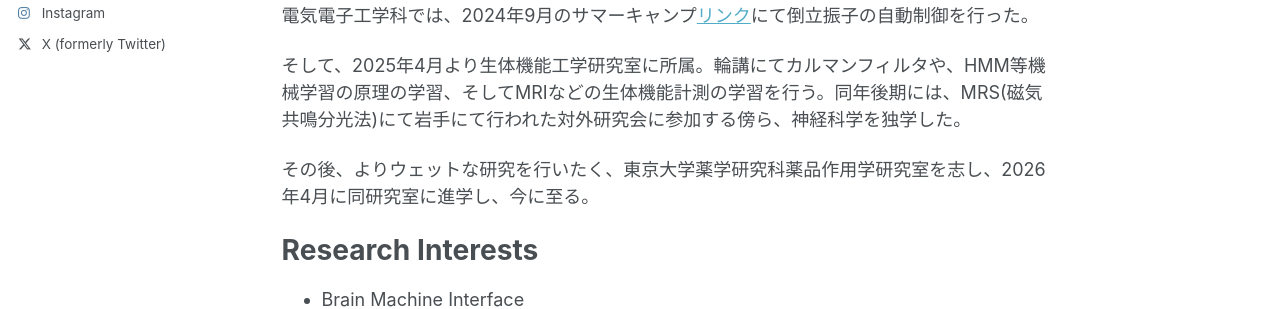
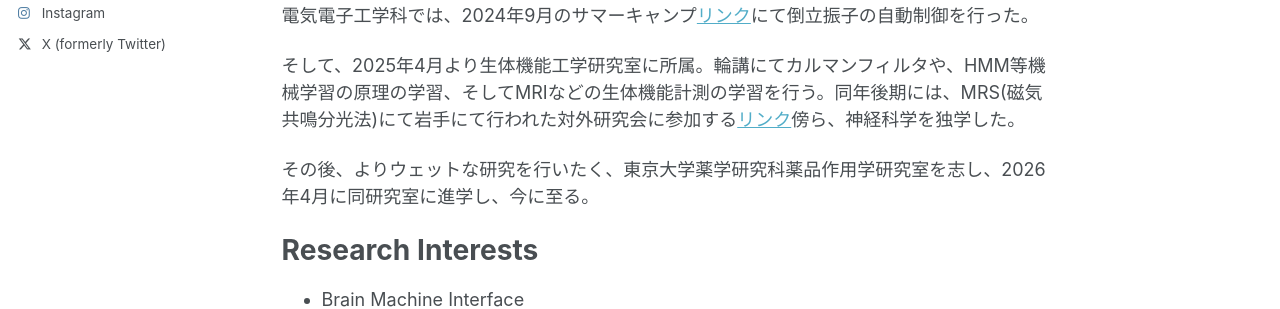
Before and after one commit to SumitaA3/SumitaA3.github.io, a Jekyll site: the page built from index.md, in a window 1280 px wide and 1304 px high. Shown: the part 517-826 px from the top of the window. Built offline with Jekyll 4.4.1, drawn with Linux system fonts in a browser that asks for light colours; a script bundle is joined from its source files by our own code; library files that are not in the unit come from our copies.

Commit message:
Update index.md

```diff
--- a/index.md
+++ b/index.md
@@ -14,7 +14,7 @@ author_profile: true
 
 電気電子工学科では、2024年9月のサマーキャンプ[リンク](https://www.s-ee.t.kyoto-u.ac.jp/ja/summercamp/inv-pendulum/2024_sc3/report)にて倒立振子の自動制御を行った。
 
-そして、2025年4月より生体機能工学研究室に所属。輪講にてカルマンフィルタや、HMM等機械学習の原理の学習、そしてMRIなどの生体機能計測の学習を行う。同年後期には、MRS(磁気共鳴分光法)にて岩手にて行われた対外研究会に参加する傍ら、神経科学を独学した。
+そして、2025年4月より生体機能工学研究室に所属。輪講にてカルマンフィルタや、HMM等機械学習の原理の学習、そしてMRIなどの生体機能計測の学習を行う。同年後期には、MRS(磁気共鳴分光法)にて岩手にて行われた対外研究会に参加する[リンク](https://ieej.bookpark.ne.jp/products/ieej-20251215x14301)傍ら、神経科学を独学した。
 
 その後、よりウェットな研究を行いたく、東京大学薬学研究科薬品作用学研究室を志し、2026年4月に同研究室に進学し、今に至る。
 # Research Interests
```
